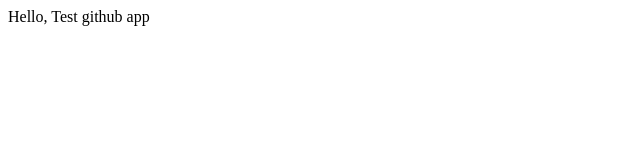
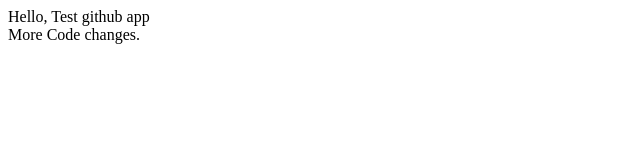
Before and after one commit to pradeep08singh/testGitRepo, a plain HTML site: page WebContent/index.html in a window 1280 px wide. Shown: the whole page, without its empty margins (0-640 px from the left). Drawn offline with Linux system fonts and the light colour scheme.

Commit message:
more changes to index page

```diff
--- a/WebContent/index.html
+++ b/WebContent/index.html
@@ -6,5 +6,9 @@
 </head>
 <body>
 	Hello, Test github app
+
+	<br>
+
+	More Code changes.
 </body>
 </html>
```
